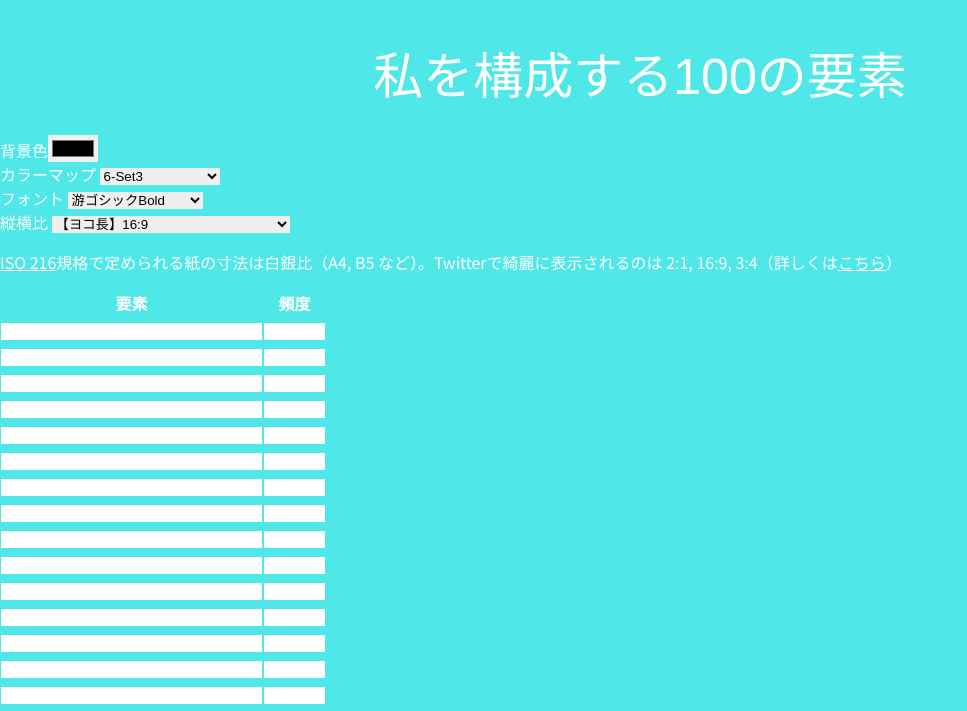
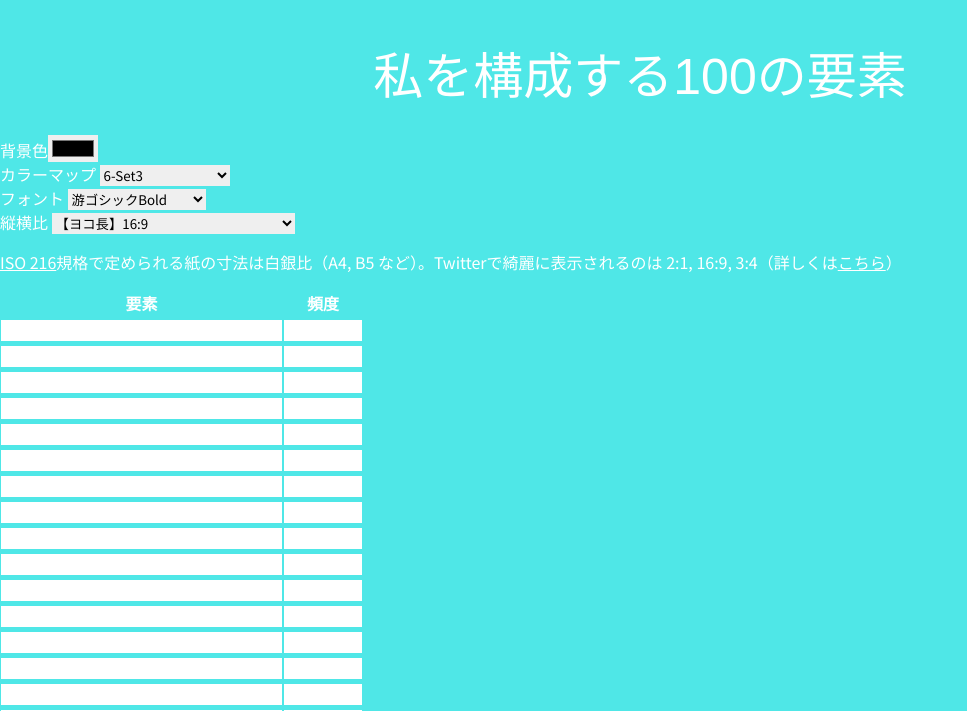
Before and after one commit to probabilityhill/words-that-describe-me, a Flask app: page / in a window 1280 px wide. Shown: the top 711 px of the page, without its empty margins (0-967 px from the left). Run offline with Flask 2, Linux system fonts and the light colour scheme; some web fonts are replaced.

Commit message:
select, inputのデザイン修正など

```diff
--- a/static/css/style.css
+++ b/static/css/style.css
@@ -14,7 +14,7 @@
 body {
   background-color: var(--c-bg--1);
   color: var(--c-txt--1);
-  font-family: 'Noto Sans JP', "游ゴシック体", YuGothic,  "游ゴシック", "Yu Gothic", "ヒラギノ角ゴシック", "Hiragino Sans", "メイリオ", Meiryo, sans-serif;
+  font-family: 'Noto Sans JP', "游ゴシック体", YuGothic, "游ゴシック", "Yu Gothic", "ヒラギノ角ゴシック", "Hiragino Sans", "メイリオ", Meiryo, sans-serif;
   font-size: 1.4rem;
   font-weight: 100;
   margin: 0;
@@ -63,9 +63,11 @@
 
 input {
   border: none;
+  font-family: 'Noto Sans JP', sans-serif;
 }
 select {
   border: none;
+  font-family: 'Noto Sans JP', sans-serif;
 }
 
 input:focus-visible {
--- a/templates/index.html
+++ b/templates/index.html
@@ -104,11 +104,10 @@
           <option value="3">要素3</option>
         </select>
       </div>
-
       <div class="option__aspect_ratio">
         <span>縦横比</span>
         <select name="aspect_ratio">
-          <option value="130:130">1:1</option>
+          <option value="130:130">【正方形】1:1</option>
           <option value="170:85">【ヨコ長】2:1</option>
           <option value="180:60">【ヨコ長】3:1（Twitterのヘッダー）</option>
           <option value="150:100">【ヨコ長】3:2</option>
```
